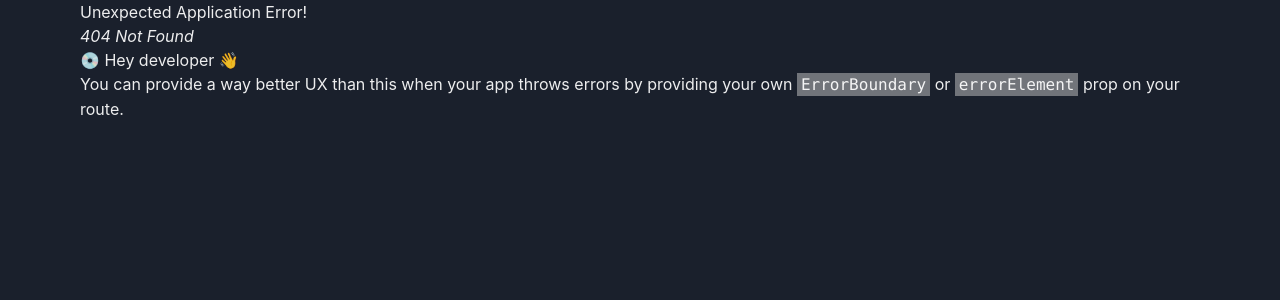
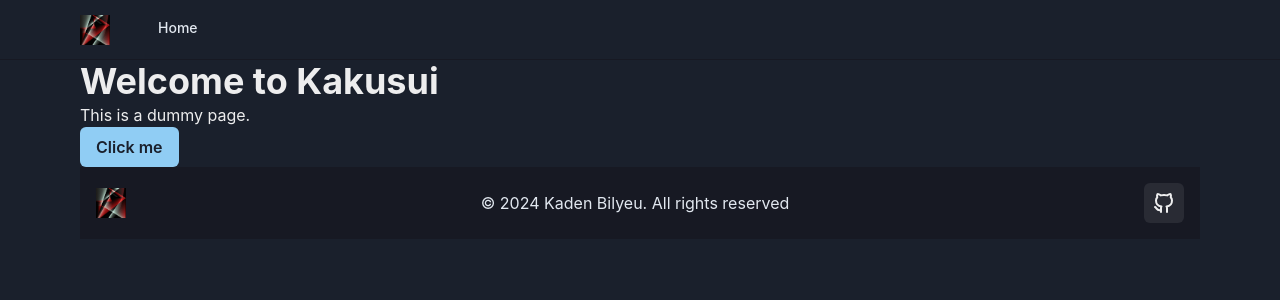
Before and after one commit to Bikatr7/kadenbilyeu.com, a React (Vite) app in the folder frontend/: page / in a window 1280 px wide. Before the commit this address had no page. Shown: the top 300 px of the page. Built offline with nearby package versions, Linux system fonts and the light colour scheme.

Commit message:
fixed some dead links, redid package lock, added dummy page set up header/footer

```diff
--- a/frontend/src/App.tsx
+++ b/frontend/src/App.tsx
@@ -4,14 +4,18 @@ import {ChakraProvider, Container} from "@chakra-ui/react";
 
 import theme from "./theme.ts";
 
+import Navbar from "./components/Navbar.tsx";
+import Footer from "./components/Footer.tsx";
 
 function App()
 {
     // navbar and footer goes *around* the container
     return (
         <ChakraProvider theme={theme}>
+            <Navbar/>
             <Container maxW={'6xl'}>
                 <Router/>
+            <Footer/>
             </Container>
 
         </ChakraProvider>
--- a/frontend/src/Router.tsx
+++ b/frontend/src/Router.tsx
@@ -1,7 +1,9 @@
 import {createBrowserRouter, RouterProvider} from 'react-router-dom';
 
+import HomePage from './pages/HomePage';
+
 const routes = [
-    {}
+    { path: '/', element: <HomePage/> },
 ];
 
 const router = createBrowserRouter(routes);
--- /dev/null
+++ b/frontend/src/pages/HomePage.tsx
@@ -0,0 +1,40 @@
+// react
+import { useEffect } from 'react';
+
+// chakra-ui
+import {
+    AbsoluteCenter,
+    Box,
+    Button,
+    Divider,
+    Flex,
+    Heading,
+    Image,
+    Stack,
+    Text
+} from "@chakra-ui/react";
+
+// logos and images
+
+// icons
+import { IconBrandGithub } from '@tabler/icons-react';
+
+// components
+
+function HomePage() {
+
+    useEffect(() => {
+        document.title = 'Kakusui | Home';
+
+    }, []);
+
+    return (
+        <Box>
+            <Heading as="h1" size="xl">Welcome to Kakusui</Heading>
+            <Text>This is a dummy page.</Text>
+            <Button colorScheme="blue">Click me</Button>
+        </Box>
+    );
+}
+
+export default HomePage;
```
Also changed, not shown: frontend/src/assets/images/bikatr7_logo.png (added), 1 other file (tests, documents, lock files or other folders).
